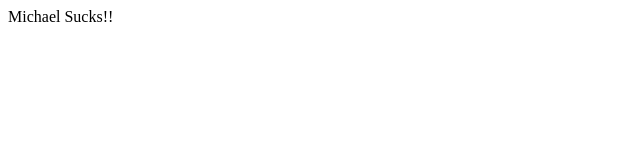
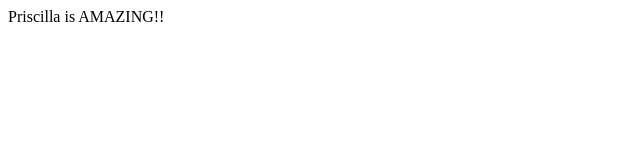
Before and after one commit to coleve27/evelyncoleman, a plain HTML site: page index.html in a window 1280 px wide. Shown: the whole page, without its empty margins (0-640 px from the left). Drawn offline with Linux system fonts and the light colour scheme.

Commit message:
Update index.html

```diff
--- a/index.html
+++ b/index.html
@@ -7,6 +7,6 @@
  </head>
 
  <body>
-   <stong> Michael Sucks!!</strong>
+   <stong> Priscilla is AMAZING!!</strong>
  </body>
  </html>
```
